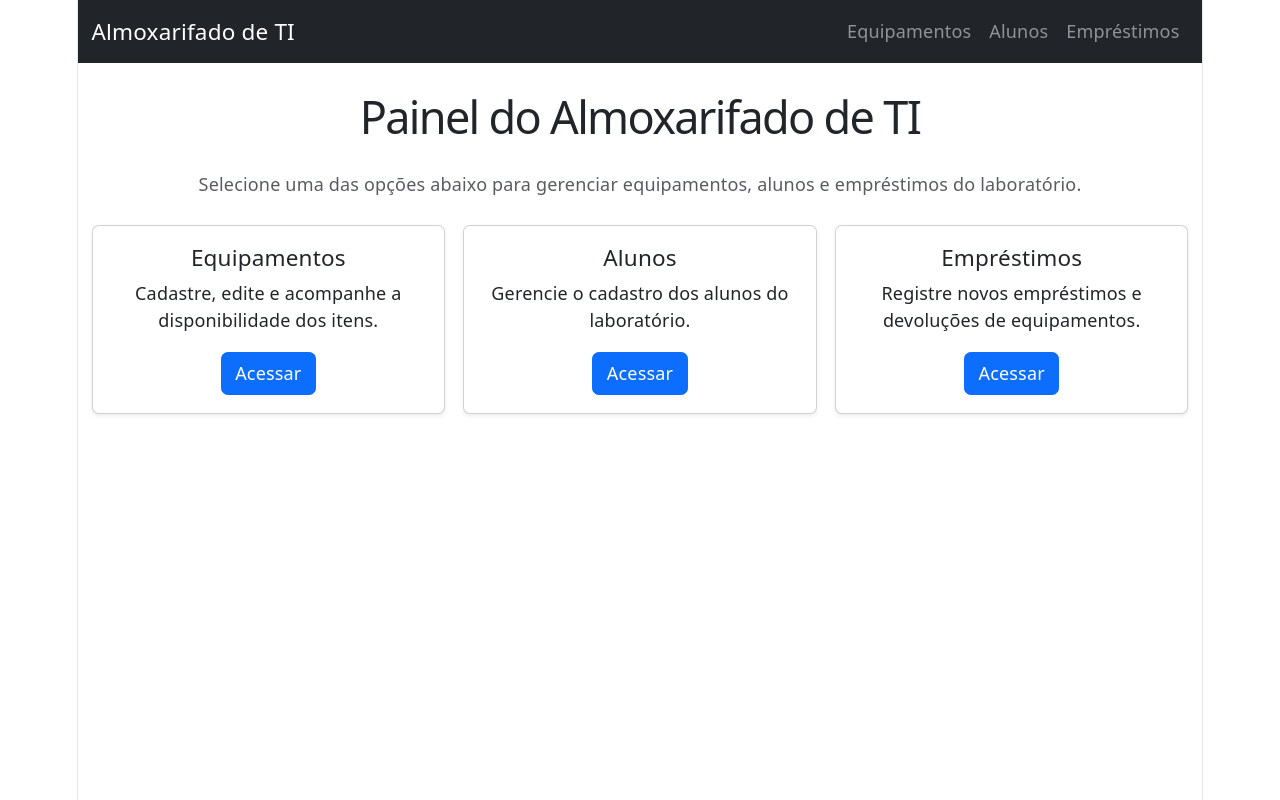
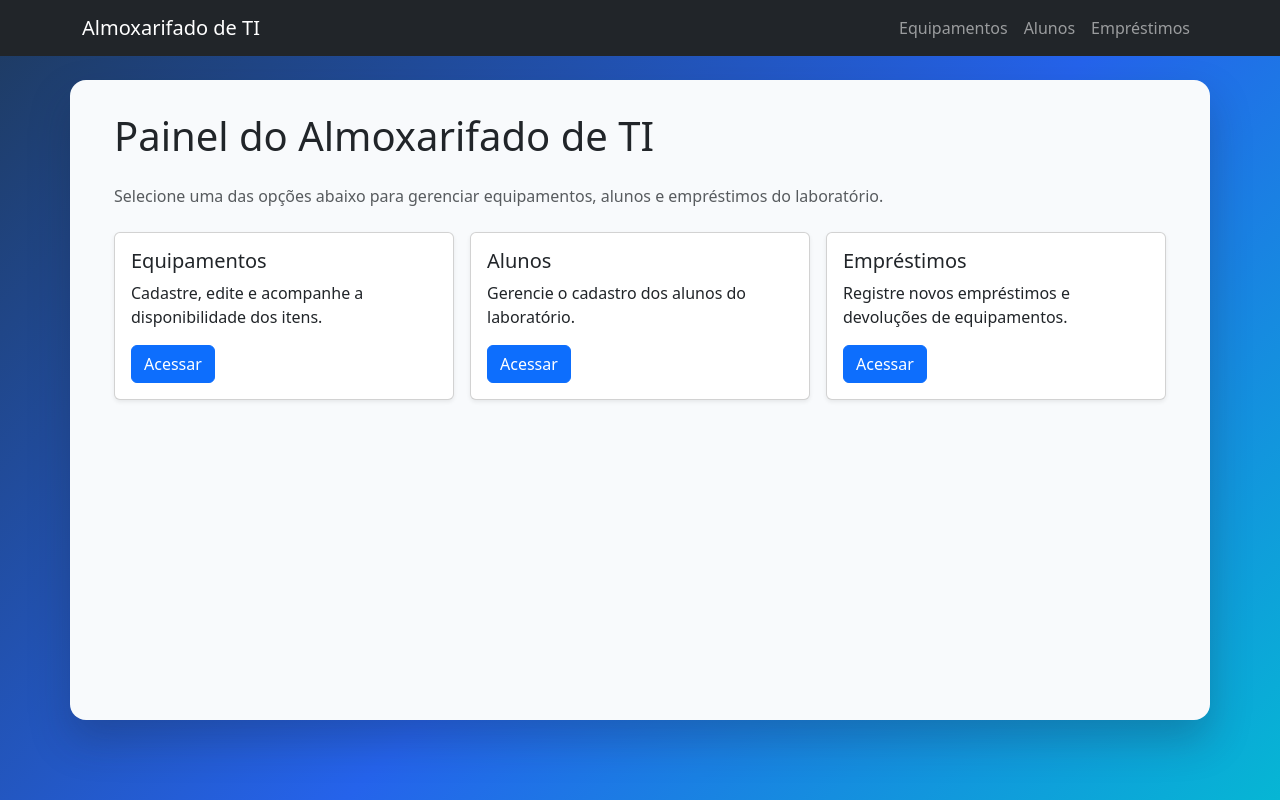
Before and after one commit to Desenvolvimento-Web-2026-1-ENG/gestaoAlmoxarifadoTI, a React (Vite) app in the folder client/: page / in a window 1280 px wide. Built offline with nearby package versions, Linux system fonts and the light colour scheme.

Commit message:
style(frontend): altera cores do sistema e preenche laterais com folha central

```diff
--- a/client/src/App.jsx
+++ b/client/src/App.jsx
@@ -12,6 +12,7 @@ function App() {
   return (
     <BrowserRouter>
       <Navbar />
+      <main className="page-wrapper">
         <Routes>
           <Route path="/" element={<Home />} />
 
@@ -26,6 +27,7 @@ function App() {
           <Route path="/emprestimos" element={<EmprestimosList />} />
           <Route path="/emprestimos/novo" element={<EmprestimoForm />} />
         </Routes>
+      </main>
     </BrowserRouter>
   );
 }
--- a/client/src/components/Navbar.jsx
+++ b/client/src/components/Navbar.jsx
@@ -2,12 +2,12 @@ import { NavLink } from "react-router-dom";
 
 function Navbar() {
   const linkClass = ({ isActive }) =>
-    "nav-link" + (isActive ? " active fw-bold text-white" : " text-white-50");
+    "nav-link" + (isActive ? " active " : "");
 
   return (
     <nav className="navbar navbar-expand-lg navbar-dark bg-dark mb-4">
       <div className="container">
-        <NavLink className="navbar-brand text-white" to="/">
+        <NavLink className="navbar-brand" to="/">
           Almoxarifado de TI
         </NavLink>
         <div className="navbar-nav">
--- a/client/src/index.css
+++ b/client/src/index.css
@@ -1,111 +1,144 @@
 :root {
-  --text: #6b6375;
-  --text-h: #08060d;
-  --bg: #fff;
-  --border: #e5e4e7;
-  --code-bg: #f4f3ec;
-  --accent: #aa3bff;
-  --accent-bg: rgba(170, 59, 255, 0.1);
-  --accent-border: rgba(170, 59, 255, 0.5);
-  --social-bg: rgba(244, 243, 236, 0.5);
-  --shadow:
-    rgba(0, 0, 0, 0.1) 0 10px 15px -3px, rgba(0, 0, 0, 0.05) 0 4px 6px -2px;
-
-  --sans: system-ui, 'Segoe UI', Roboto, sans-serif;
-  --heading: system-ui, 'Segoe UI', Roboto, sans-serif;
-  --mono: ui-monospace, Consolas, monospace;
-
-  font: 18px/145% var(--sans);
-  letter-spacing: 0.18px;
-  color-scheme: light dark;
-  color: var(--text);
-  background: var(--bg);
-  font-synthesis: none;
-  text-rendering: optimizeLegibility;
-  -webkit-font-smoothing: antialiased;
-  -moz-osx-font-smoothing: grayscale;
-
-  @media (max-width: 1024px) {
-    font-size: 16px;
-  }
+  --color-primary: #1E3A5F;
+  --color-secondary: #2563EB;
+  --color-accent: #06B6D4;
+  --color-bg: #F8FAFC;
+  --color-card: #FFFFFF;
+  --color-text: #172033;
+  --color-success: #16A34A;
+  --color-warning: #F59E0B;
+  --color-danger: #DC2626;
 }
 
-@media (prefers-color-scheme: dark) {
-  :root {
-    --text: #9ca3af;
-    --text-h: #f3f4f6;
-    --bg: #16171d;
-    --border: #2e303a;
-    --code-bg: #1f2028;
-    --accent: #c084fc;
-    --accent-bg: rgba(192, 132, 252, 0.15);
-    --accent-border: rgba(192, 132, 252, 0.5);
-    --social-bg: rgba(47, 48, 58, 0.5);
-    --shadow:
-      rgba(0, 0, 0, 0.4) 0 10px 15px -3px, rgba(0, 0, 0, 0.25) 0 4px 6px -2px;
-  }
-
-  #social .button-icon {
-    filter: invert(1) brightness(2);
-  }
+html, body {
+  height: 100%;
 }
 
 body {
   margin: 0;
+  color: var(--color-text);
+  background: linear-gradient(135deg, var(--color-primary) 0%, var(--color-secondary) 55%, var(--color-accent) 100%);
+  background-attachment: fixed;
+  min-height: 100vh;
 }
 
-#root {
-  width: 1126px;
-  max-width: 100%;
-  margin: 0 auto;
-  text-align: center;
-  border-inline: 1px solid var(--border);
-  min-height: 100svh;
-  display: flex;
-  flex-direction: column;
-  box-sizing: border-box;
+/* Navbar com a cor primária da identidade visual */
+.app-navbar {
+  background-color: var(--color-primary) !important;
 }
 
-h1,
-h2 {
-  font-family: var(--heading);
-  font-weight: 500;
-  color: var(--text-h);
+.app-navbar .navbar-brand {
+  color: #ffffff !important;
+  font-weight: 600;
 }
 
-h1 {
-  font-size: 56px;
-  letter-spacing: -1.68px;
-  margin: 32px 0;
-  @media (max-width: 1024px) {
-    font-size: 36px;
-    margin: 20px 0;
+.app-navbar .nav-link {
+  color: rgba(255, 255, 255, 0.75) !important;
+}
+
+.app-navbar .nav-link.active {
+  color: var(--color-accent) !important;
+  font-weight: 600;
+}
+
+/* "Folha" central que preenche o vazio das laterais com a identidade visual */
+.page-wrapper {
+  max-width: 1140px;
+  margin: 0 auto 3rem;
+  background-color: var(--color-bg);
+  border-radius: 16px;
+  box-shadow: 0 20px 40px rgba(23, 32, 51, 0.25);
+  padding: 2rem;
+  min-height: calc(100vh - 160px);
+}
+
+@media (max-width: 576px) {
+  .page-wrapper {
+    padding: 1rem;
+    border-radius: 0;
+    margin: 0;
+    min-height: calc(100vh - 120px);
   }
 }
-h2 {
-  font-size: 24px;
-  line-height: 118%;
-  letter-spacing: -0.24px;
-  margin: 0 0 8px;
-  @media (max-width: 1024px) {
-    font-size: 20px;
-  }
-}
-p {
-  margin: 0;
+
+/* Botões */
+.btn-primary {
+  background-color: var(--color-secondary);
+  border-color: var(--color-secondary);
 }
 
-code,
-.counter {
-  font-family: var(--mono);
-  display: inline-flex;
-  border-radius: 4px;
-  color: var(--text-h);
+.btn-primary:hover,
+.btn-primary:focus {
+  background-color: var(--color-primary);
+  border-color: var(--color-primary);
 }
 
-code {
-  font-size: 15px;
-  line-height: 135%;
-  padding: 4px 8px;
-  background: var(--code-bg);
+.btn-outline-secondary {
+  color: var(--color-primary);
+  border-color: var(--color-primary);
 }
+
+.btn-outline-secondary:hover {
+  background-color: var(--color-primary);
+  border-color: var(--color-primary);
+}
+
+.btn-outline-success {
+  color: var(--color-success);
+  border-color: var(--color-success);
+}
+
+.btn-outline-success:hover {
+  background-color: var(--color-success);
+  border-color: var(--color-success);
+}
+
+.btn-outline-danger {
+  color: var(--color-danger);
+  border-color: var(--color-danger);
+}
+
+.btn-outline-danger:hover {
+  background-color: var(--color-danger);
+  border-color: var(--color-danger);
+}
+
+/* Badges de status */
+.bg-success {
+  background-color: var(--color-success) !important;
+}
+
+.bg-warning {
+  background-color: var(--color-warning) !important;
+  color: #ffffff !important;
+}
+
+.bg-danger {
+  background-color: var(--color-danger) !important;
+}
+
+/* Cards e tabelas */
+.card {
+  border: none;
+  box-shadow: 0 4px 12px rgba(23, 32, 51, 0.08);
+}
+
+.card-title {
+  color: var(--color-primary);
+}
+
+.table {
+  background-color: var(--color-card);
+}
+
+.alert-danger {
+  color: var(--color-danger);
+  background-color: #fdecec;
+  border-color: var(--color-danger);
+}
+
+.alert-warning {
+  color: #92620a;
+  background-color: #fef3e2;
+  border-color: var(--color-warning);
+}
```
Lines whose indentation alone changed are shown as unchanged.
